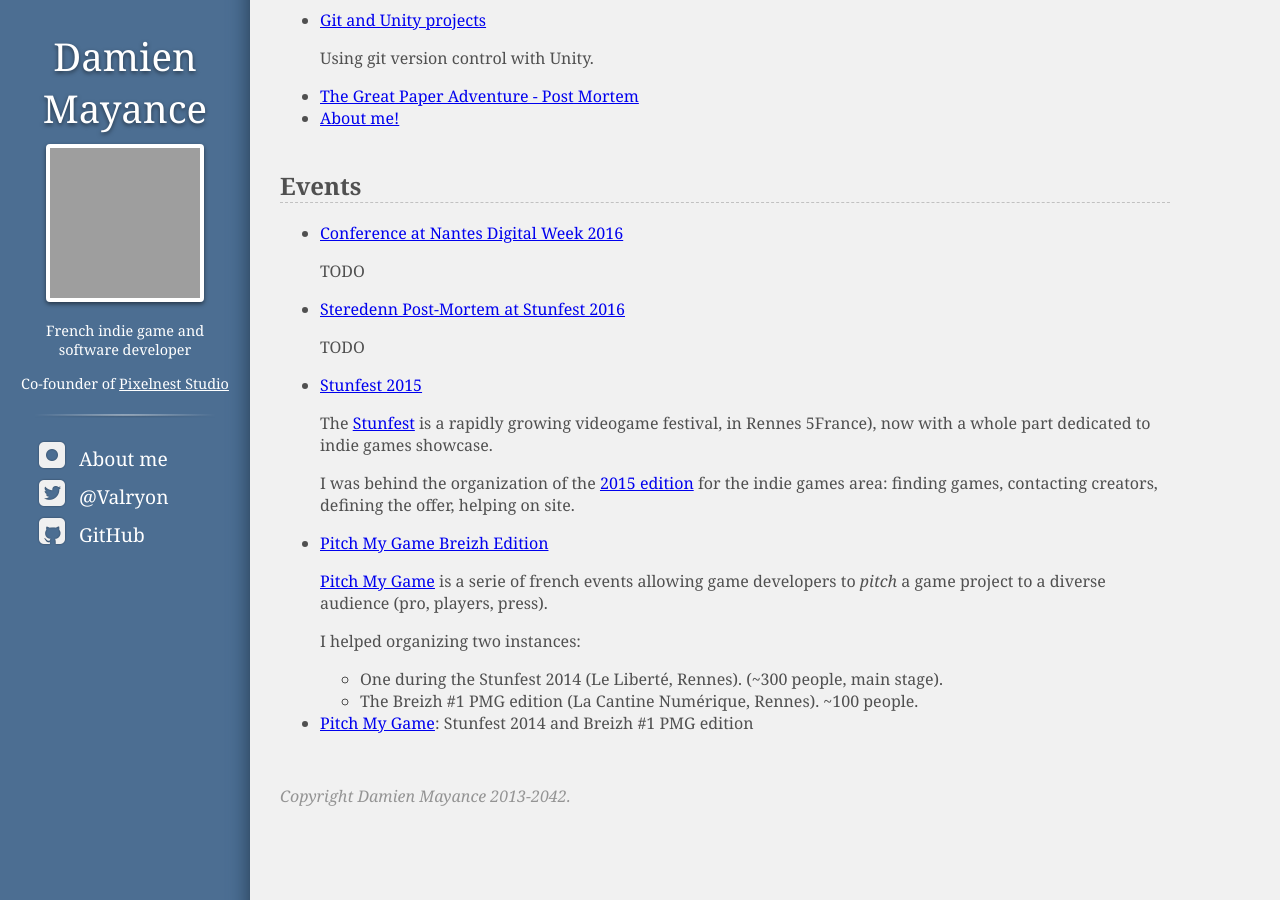
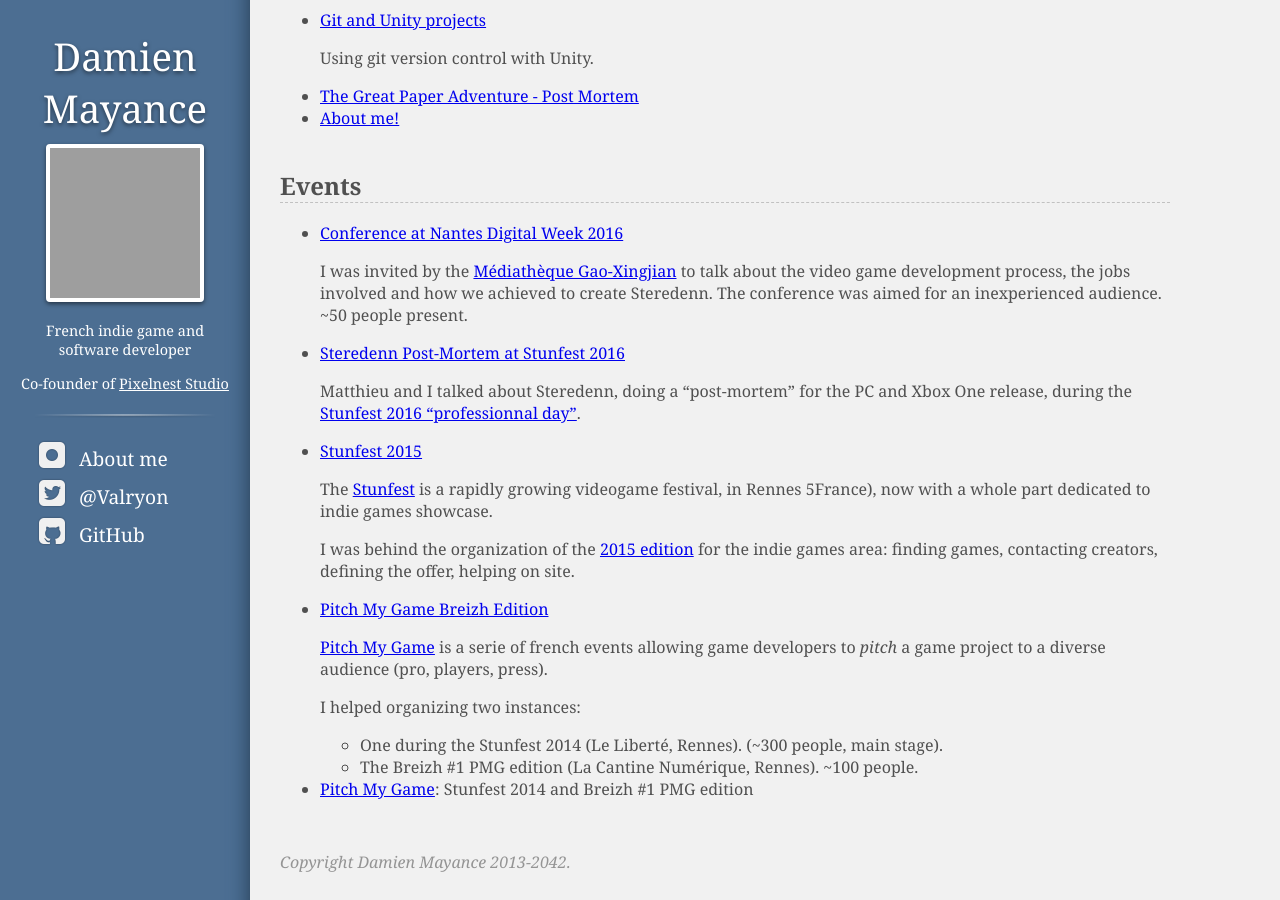
Before and after one commit to valryon/valryon.github.io, a Jekyll site: the page built from index.html, in a window 1280 px wide and 900 px high, scrolled down 3575 px. Built offline with Jekyll 4.4.1, drawn with Linux system fonts in a browser that asks for light colours; grey boxes are pictures that could not be loaded.

Commit message:
add event brief description

```diff
--- a/_events/2016-05-20-conference-at-stunfest-2016.md
+++ b/_events/2016-05-20-conference-at-stunfest-2016.md
@@ -3,4 +3,4 @@
 layout: event
 ---
 
-TODO
+Matthieu and I talked about Steredenn, doing a "post-mortem" for the PC and Xbox One release, during the [Stunfest 2016 "professionnal day"](http://www.atlangames.com/actualites/evenement/stunfest-2016-indie-games/).
--- a/_events/2016-09-17-conference-nantes-digital-week.md
+++ b/_events/2016-09-17-conference-nantes-digital-week.md
@@ -3,4 +3,4 @@
 layout: event
 ---
 
-TODO
+I was invited by the [Médiathèque Gao-Xingjian](http://www.la-bibliotheque.com/evenements/conference-3/#section_contenu) to talk about the video game development process, the jobs involved and how we achieved to create Steredenn. The conference was aimed for an inexperienced audience. ~50 people present.
```
